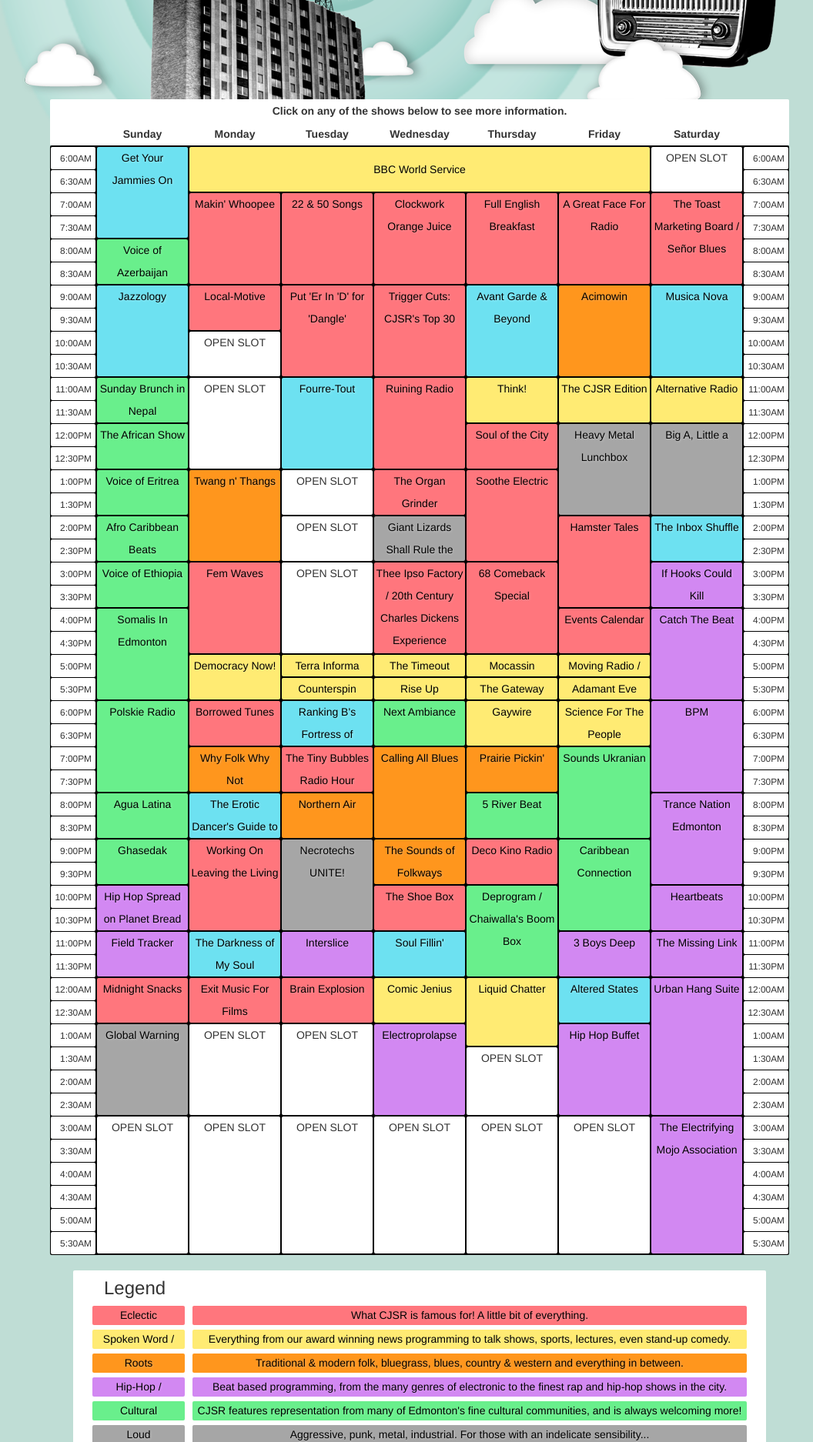
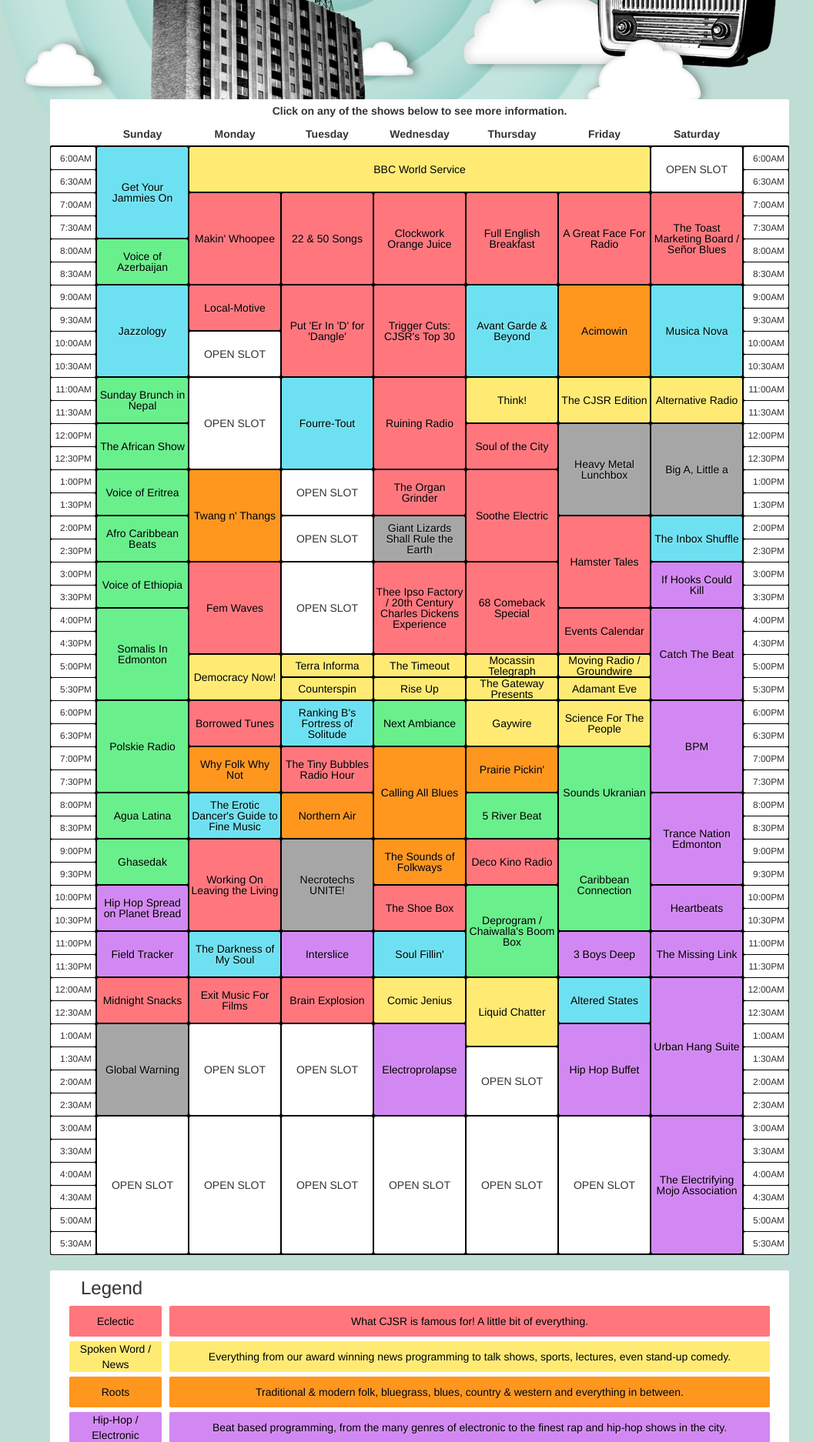
Before and after one commit to daveschaefer3/cjsr_schedule, a PHP site: page / in a window 1280 px wide. Shown: the part 161-2035 px from the top of the page at 77% size, without its empty margins (95-1151 px from the left). Run offline with PHP 8.4, Linux system fonts and the light colour scheme; style sheets or scripts are compiled from the project's sources.

Commit message:
Vertically centered show names in divs ^ schedule.less - CSS changes for vertical centering ^ index.php - template tweaking ^ schedule.js - added max-heights to table cells to avoid overflow issues

```diff
--- a/css/schedule.less
+++ b/css/schedule.less
@@ -1,4 +1,5 @@
-/* Layout styles */
+/* Layout Styles */
+
 .column {
   float: left;
 }
@@ -63,7 +64,7 @@
   width: 1020px;
 }
 
-/* Start of Basic Mixins */
+/* Mixins */
 
 @border: 1px solid black;
 .border-top {
@@ -100,7 +101,7 @@
 /* End of Basic Mixins */
 
 /*
-  HEIGHT AND WEIGHT CALCULATIONS
+  Height and Width
 */
 
 @containerWidth: 960px;
@@ -110,6 +111,10 @@
 @showTimeBlockHeight: @timeBlockHeight + 1px;
 
 @footerHeight: 70px;
+
+/*
+  End of Height and Width
+*/
 
 /*
   Colours
@@ -166,17 +171,6 @@
   background-color: @open;
 }
 
-.schedShow {
-  padding-left: 2px;
-  padding-right: 2px;
-  display: table-cell;
-  vertical-align: middle;
-  line-height: 1em;
-}
-
-/*
-  END OF HEIGHT AND WEIGHT CALCULATIONS
-*/
 
 html {
   padding-top: 0;
@@ -309,7 +303,7 @@
   .rounded-corners;
   cursor: default;
 }
-span.show-style {
+.show-style {
   position: absolute;
   line-height: 29px;
   width: 118px;
@@ -318,14 +312,25 @@
   text-align: center;
   cursor: pointer;
 }
-span.bbc {
+.schedShow {
+  padding-left: 2px;
+  padding-right: 2px;
+  line-height: 1em;
+  display: table;
+}
+.schedShowLabel {
+  display: table-cell;
+  vertical-align: middle;
+  overflow: hidden;
+}
+.bbc {
   position: absolute;
   line-height: 29px;
   cursor: pointer;
   width: 120px;
   z-index: 300;
 }
-span#bbcBanner {
+#bbcBanner {
   position: absolute;
   width: 598px;
   margin: 1px;
@@ -368,7 +373,6 @@
   cursor: pointer;
 }
 .featureHead {
-
   padding-left: 60px;
 }
 div.feature {
@@ -379,10 +383,11 @@
   display: block;
 }
 
+/* Legend */
 div#legendContainer {
   display: block;
   margin: 10px auto;
-  .span-15;
+  .span-16;
   background-color: #fff;
   .rounded-corners;
   text-align: center;
@@ -393,44 +398,43 @@
   margin-bottom: 10px;
   text-align: left;
 }
-
+@legendSwatchHeight: 40px;
 #legendSwatches {
-  width: 860px;
+  width: 920px;
   margin: 0 auto 10px auto;
   padding-bottom: 10px;
   cursor: default;
 }
-
-@legendSwatchHeight: 25px;
-
 .legendTab {
   height: @legendSwatchHeight;
   .column;
-  line-height: @legendSwatchHeight;
+  line-height: 20px;;
   text-align: center;
   .rounded-corners;
   margin-left: 5px;
   margin-right: 5px;
   margin-bottom: 6px;
 }
-
-span.legendSwatch {
+.legendSwatch {
   .span-2;
   .legendTab;
+  display: table;
 }
-span.legendDescBackground {
-  .span-12;
+.legendSwatch p {
+  display: table-cell;
+  vertical-align: middle;
+}
+.legendDescBackground {
+  .span-13;
   .legendTab;
-}
-span.legendLabel {
-  .column;
 }
 p.legendDescription {
   .column;
-  .span-12;
+  .span-13;
+  line-height: 40px;
 }
-
-div#footer {
+/* Footer */
+#footer {
   display: block;
   .column;
   min-height: @footerHeight;
--- a/index.php
+++ b/index.php
@@ -13,23 +13,22 @@
     <script src="javascripts/lib/respond.min.js"></script>
   <![endif]-->
 
-  <!-- <link rel="stylesheet/less" type="text/css" href="http://notsubliminal.com/test_schedule/css/schedule.less?ts=<?=filemtime('css/schedule.less')?>" /> -->
   <!-- <link rel="stylesheet/less" type="text/css" href="http://notsubliminal.com/cjsr_schedule/css/main.css?ts=<?=filemtime('css/main.css')?>" /> -->
-  <link rel="stylesheet" type="text/css" href="css/main.css" />
+  <!-- <link rel="stylesheet" type="text/css" href="css/main.css" /> -->
+
+  <link rel="stylesheet/less" type="text/css" href="http://notsubliminal.com/test_schedule/css/schedule.less?ts=<?=filemtime('css/schedule.less')?>" />
   <script type="text/javascript">less = { env: 'development' };</script>
-
 
   <script type="text/javascript" src="javascripts/lib/jquery-1.10.2.min.js?ts=<?=filemtime('javascripts/lib/jquery-1.10.2.min.js')?>"></script>
   <script type="text/javascript" src="javascripts/lib/handlebars-1.0.0.js?ts=<?=filemtime('javascripts/lib/handlebars-1.0.0.js')?>"></script>
   <script type="text/javascript" src="javascripts/lib/json2.js?ts=<?=filemtime('javascripts/lib/json2.js')?>"></script>
-  <!-- <script type="text/javascript" src="javascripts/lib/underscore-1.5.2/underscore-1.5.2.js"></script>
-  <script type="text/javascript" src="javascripts/lib/backbone-1.0.0/backbone-1.0.0-min.js"></script> -->
   <script type="text/javascript" src="javascripts/lib/less-1.4.1.min.js?ts=<?=filemtime('javascripts/lib/less-1.4.1.min.js')?>"></script>
-<script type="text/javascript">
+
+  <script type="text/javascript">
     // custom Handlebars template helpers
-
     Handlebars.registerHelper("");
   </script>
+
   <script type="text/javascript" src="javascripts/showJson.js?ts=<?=filemtime('javascripts/showJson.js')?>"></script>
   <script type="text/javascript" src="javascripts/schedule.js?ts=<?=filemtime('javascripts/schedule.js')?>"></script>
 
@@ -133,16 +132,16 @@
 </script>
 
 <script id="show-template" type="text/x-handlebars-template">
-  <span class="schedShow show-style start-{{start}} {{colour}}" id="{{day}}-{{daysId}}" data-toggle="modal" data-target="#featureModal">
-    <span>
+  <div class="schedShow show-style start-{{start}} {{colour}}" id="{{day}}-{{daysId}}" data-toggle="modal" data-target="#featureModal">
+    <p class="schedShowLabel">
       {{{name}}}
-    </span>
-  </span>
+    </p>
+  </div>
 </script>
 
 <script id="bbc-template" type="text/x-handlebars-template">
-  <span class="schedShow bbc start-{{start}}" id="{{day}}-{{daysId}}" data-toggle="modal" data-target="#featureModal">
-  </span>
+  <div class="schedShow bbc start-{{start}}" id="{{day}}-{{daysId}}" data-toggle="modal" data-target="#featureModal">
+  </div>
 </script>
 
 <script id="feature-template" type="text/x-handlebars-template">
--- a/javascripts/schedule.js
+++ b/javascripts/schedule.js
@@ -216,37 +216,21 @@
           };
 
         $('#' + show.day + '-' + show.daysId).height(showHeight);
+        $('#' + show.day + '-' + show.daysId).css('max-height', showHeight + 'px');
       };
     };
     $('#bbcBanner').height(58);
   }; // end of setShowHeights
 
-  // var autoSizeText = function(theClass) {
-  //   var el, elements, _i, _len, _results;
-  //   elements = $('.' + theClass);
-  //   //console.log(elements);
-  //   if (elements.length < 0) {
-  //     return;
-  //   }
-  //   _results = [];
-  //   for (_i = 0, _len = elements.length; _i < _len; _i++) {
-  //     el = elements[_i];
-  //     _results.push((function(el) {
-  //       var resizeText, _results1;
-  //       resizeText = function() {
-  //         var elNewFontSize;
-  //         elNewFontSize = (parseInt($(el).css('font-size').slice(0, -2)) - 1) + 'px';
-  //         return $(el).css('font-size', elNewFontSize);
-  //       };
-  //       _results1 = [];
-  //       while (el.scrollHeight > el.offsetHeight) {
-  //         _results1.push(resizeText());
-  //       }
-  //       return _results1;
-  //     })(el));
-  //   }
-  //   return _results;
-  // }; // end of autoSizeText
+  // adjustHeights function is from http://www.metaltoad.com/blog/resizing-text-fit-container
+  var adjustHeights = function(elem) {
+    var fontstep = 2;
+    if ($(elem).height()>$(elem).parent().height() || $(elem).width()>$(elem).parent().width()) {
+      $(elem).css('font-size',(($(elem).css('font-size').substr(0,2)-fontstep)) + 'px').css('line-height',(($(elem).css('font-size').substr(0,2))) + 'px');
+      adjustHeights(elem);
+    }
+  }
+
 
   var eventListeners = function() {
     // fill modal with the featured show.
@@ -365,6 +349,11 @@
   setShowHeights();
   // autoSizeText('schedShow');
 
+  // adjustHeight() take the element, not a string. Should write a loop
+  // to only pass in shows schedShows that have overflow.
+
+  // adjustHeights('schedShow');
+
   // template legend
   $('#scheduleBox').append(clearSource);
   //$('#scheduleBox').append('<span class="clearFix"></span><div id="legendContainer"><h3>Legend</h3></div><span class="clearFix">');
```
